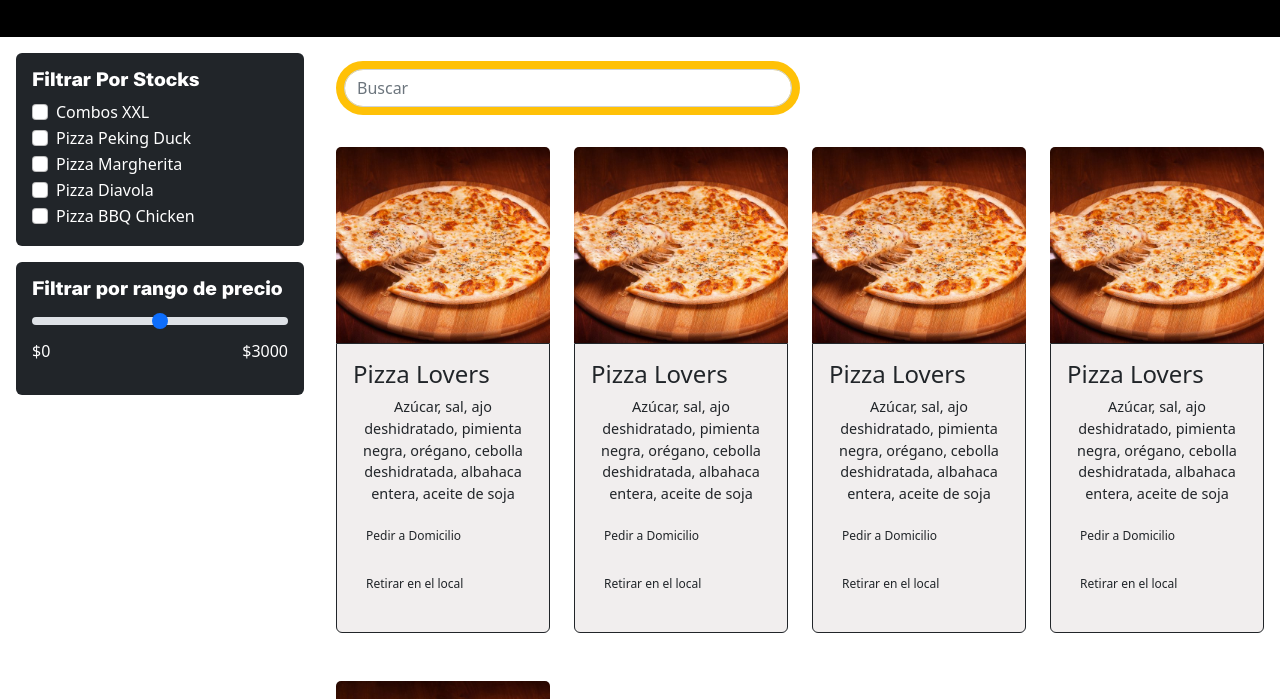
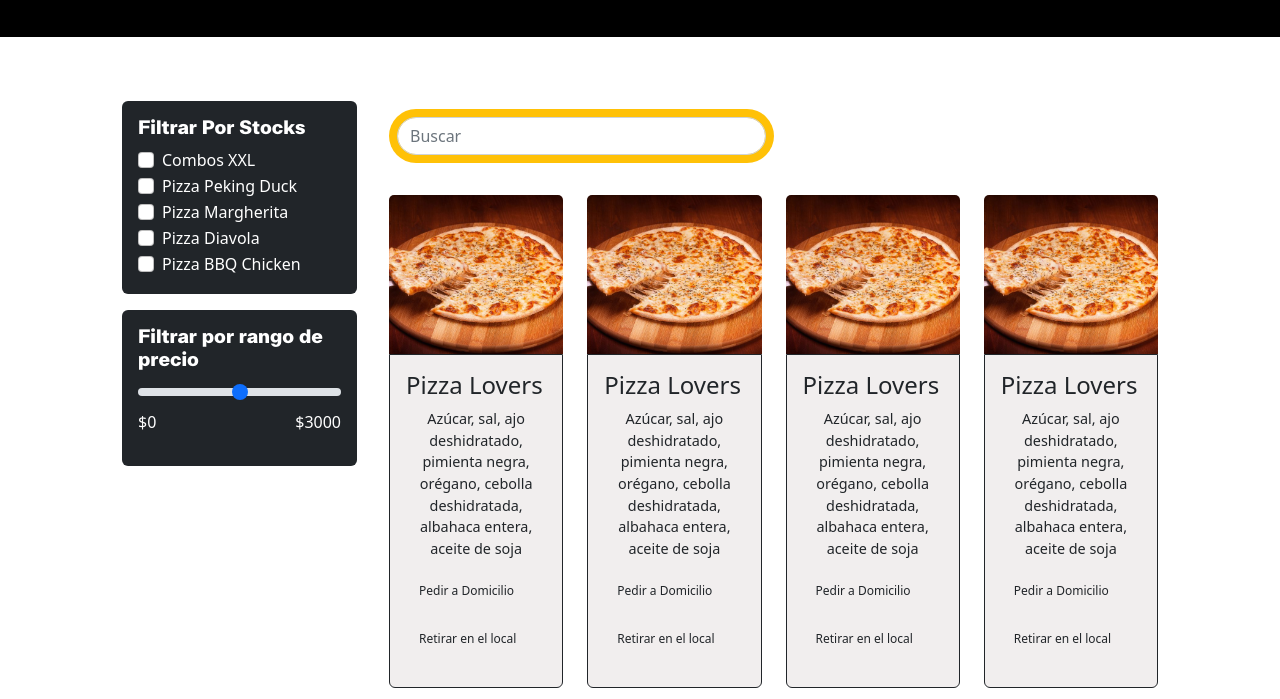
Before and after one commit to AdriianJSX/pizza-libre, a website: page ItemList.html in a window 1280 px wide. Shown: the part 601-1300 px from the top of the page. Drawn offline with nearby package versions, Linux system fonts and the light colour scheme.

Commit message:
se arreglo el problema con las cards en itemlist

```diff
--- a/ItemList.html
+++ b/ItemList.html
@@ -98,8 +98,9 @@
 </header>
     <!-- fin horarios -->
 
-    <div class="container-fluid">
+    <div class="container p-5">
       <div class="row">
+
         <!-- Aside a la izquierda con 3 tarjetas -->
         <aside class="col-md-3 p-3 ">
           <div class="card bg-dark text-white" style=" border: none;">
@@ -140,7 +141,8 @@
 
 
             </div>
-          </div>        </aside>
+          </div>
+        </aside>
 
         <!-- Sección principal con de cards shops  a la derechas -->
 
```
